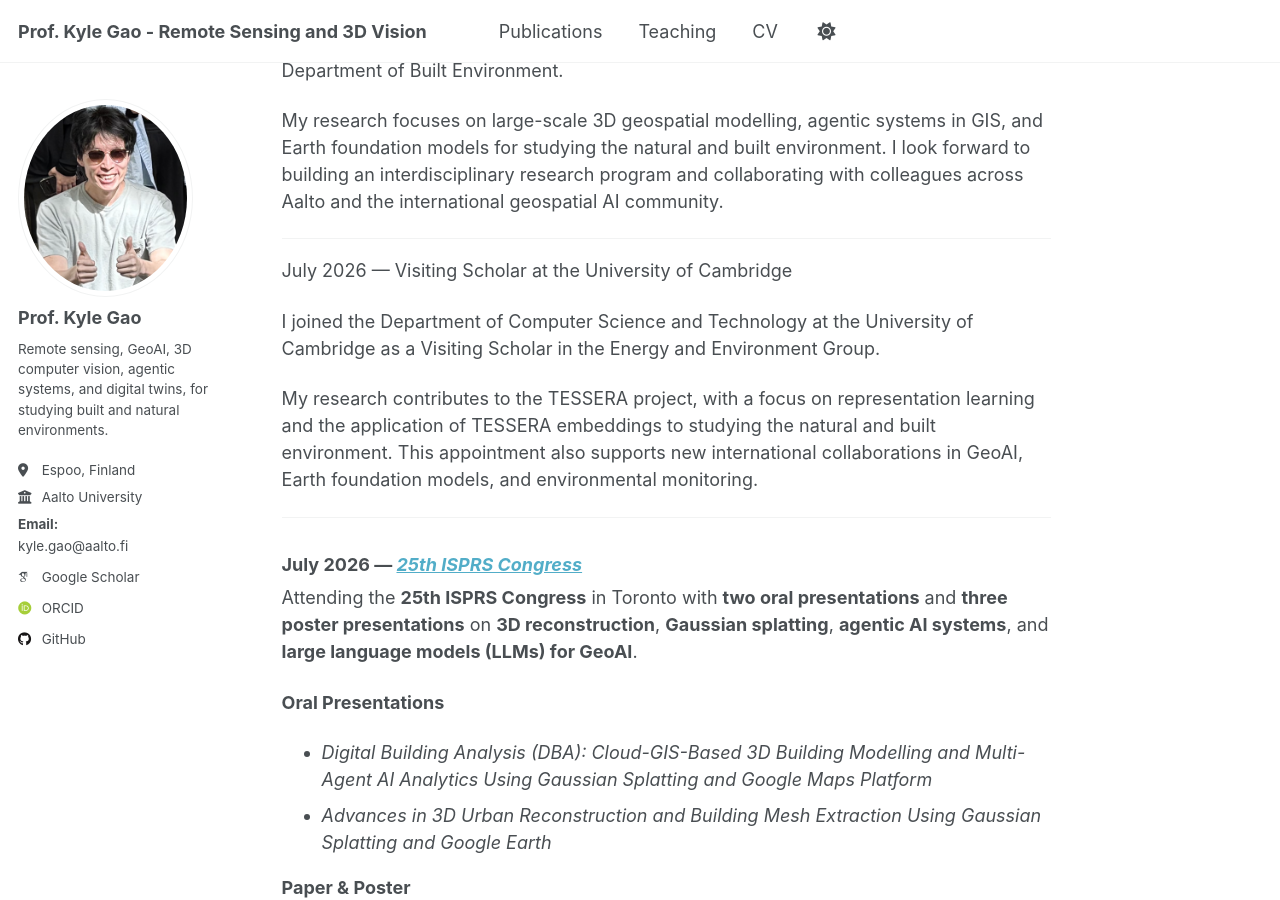
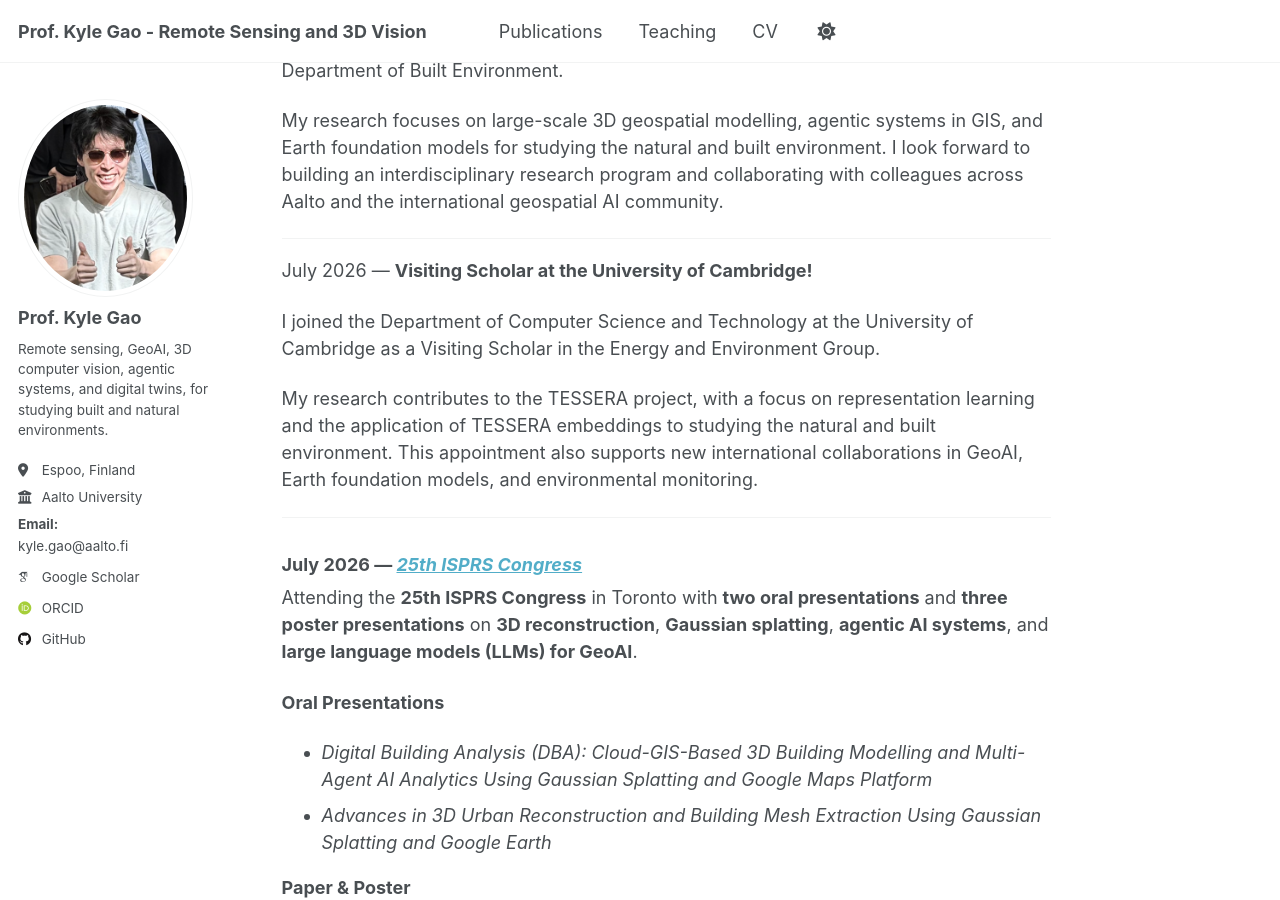
Before and after one commit to kyle-gao/kyle-gao.github.io, a Jekyll site: the page built from _pages/about.md, in a window 1280 px wide and 900 px high, scrolled down 2120 px. Built offline with Jekyll 4.4.1, drawn with Linux system fonts in a browser that asks for light colours; some web fonts are replaced; a script that is not in the unit is left out.

```diff
--- a/_pages/about.md
+++ b/_pages/about.md
@@ -73,7 +73,7 @@ My research focuses on large-scale 3D geospatial modelling, agentic systems in G
 
 ---
 
-July 2026 — Visiting Scholar at the University of Cambridge
+July 2026 — **Visiting Scholar at the University of Cambridge!**
 
 I joined the Department of Computer Science and Technology at the University of Cambridge as a Visiting Scholar in the Energy and Environment Group.
 
```
